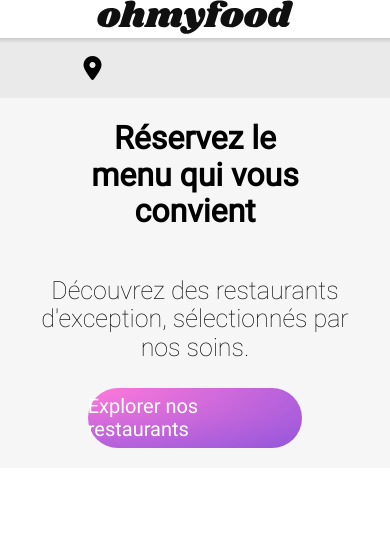
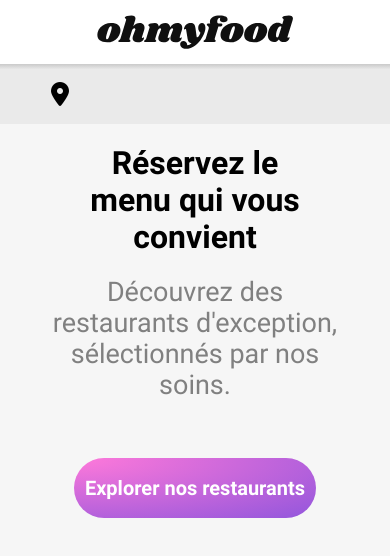
Before and after one commit to magenligne/codeP3, a plain HTML site: page index.html in a window 390 px wide. Drawn offline with Linux system fonts and the light colour scheme; a web font is replaced by a local one.

Commit message:
Intégration Media Queries du Header

```diff
--- a/accueil.css
+++ b/accueil.css
@@ -3,11 +3,11 @@
 
 @font-face {
   font-family: "policeP";
-  src: url(Roboto/Roboto-Thin.ttf);
+  src: url(Roboto/Roboto-Regular.ttf);
 }
 @font-face {
   font-family: "policeH";
-  src: url(Roboto/Roboto-Regular.ttf);
+  src: url(Roboto/Roboto-Bold.ttf);
   /* font-size: 1.5em; */
 }
 body {
@@ -20,7 +20,8 @@ a {
 }
 p {
   font-family: policeP, Arial, Helvetica, sans-serif;
-  font-size: 25px;
+  font-size: 27px;
+  color:gray;
 }
 
 /* headerAcceuil */
@@ -30,6 +31,12 @@ p {
   align-items: center;
   width: 100%;
 }
+.header1__logo{
+  width:100%;
+  margin:15px;
+  display: flex;
+  justify-content: center;
+}
 .header1__logo__img {
   object-fit: cover;
 }
@@ -37,6 +44,7 @@ p {
   display: flex;
   flex-direction: column;
   align-items: center;
+  width:100%;
 }
 .header1__gris__form {
   /* background-color: #eaeaea; */
@@ -66,30 +74,35 @@ p {
 .header1__gris__form__label .entreeVille {
   border: 0;
   background-color: #eaeaea;
+  font-size: 20px;
+  font-family: policeH, Arial, Helvetica, sans-serif;
 }
-.header1__gris__txtBtn {
+.header1__gris__txt {
   display: flex;
   flex-direction: column;
   align-items: center;
   justify-content: space-around;
   background-color: #f6f6f6;
-  padding-bottom: 20px;
+  /* padding-bottom: 20px; */
+  width:100%;
 }
-.header1__gris__txtBtn__h1 {
+.header1__gris__txt__h1 {
   width: 60%;
   text-align: center;
 }
-.header1__gris__txtBtn__p {
+.header1__gris__txt__p {
   width: 80%;
   text-align: center;
+  margin-top: 0;
 }
-.header1__gris__txtBtn__btnOpacity {
+.header1__gris__BtnOpacity {
   width: 100%;
   display: flex;
   justify-content: center;
   align-items: center;
+  background-color: #f6f6f6;
 }
-.header1__gris__txtBtn__btnP {
+.header1__gris__BtnOpacity__btnP {
   display: flex;
   justify-content: center;
   align-items: center;
@@ -99,7 +112,9 @@ p {
   border: 0;
   border-radius: 30px;
   width: 55%;
+  min-width: 242px;policeH, Arial, Helvetica, sans-serif;
   height: 60px;
+  margin:30px 0px 60px 0px;
 }
 
 /* .header1__gris__txtBtn__btnS {
@@ -111,9 +126,18 @@ p {
     width: 55%;
     height: 60px;
   } */
-.header1__gris__txtBtn__btnP a {
+.header1__gris__BtnOpacity__btnP a {
   list-style-type: none;
   text-decoration: none;
   color: white;
   font-size: 20px;
 }
+
+@media screen and (min-width: 767px)
+{
+  .header1__gris__BtnOpacity__btnP{
+    max-width: 300px;
+
+  }
+
+}
--- a/index.html
+++ b/index.html
@@ -42,15 +42,18 @@
               />
           </form>
         </div>
-        <div class="header1__gris__txtBtn">
-          <h1 class="header1__gris__txtBtn__h1">Réservez le menu qui vous convient</h1>
-          <p class="header1__gris__txtBtn__p">Découvrez des restaurants d'exception,
+
+        <div class="header1__gris__txt">
+          <h1 class="header1__gris__txt__h1">Réservez le menu qui vous convient</h1>
+          <p class="header1__gris__txt__p">Découvrez des restaurants d'exception,
             sélectionnés par nos soins.
           </p>
-        <div class="header1__gris__txtBtn__btnOpacity">
-          <div class="header1__gris__txtBtn__btnP"><a href="#">Explorer nos restaurants</a></div>
+        </div>
+        <div class="header1__gris__BtnOpacity">
+          <div class="header1__gris__BtnOpacity__btnP"><a href="#">Explorer nos restaurants</a></div>
           <!-- <div class="header1__gris__txtBtn__btnS"><a href="#">Explorer nos restaurants</a></div> -->
         </div>
+
       </div>
       </div>
     </header>
```
